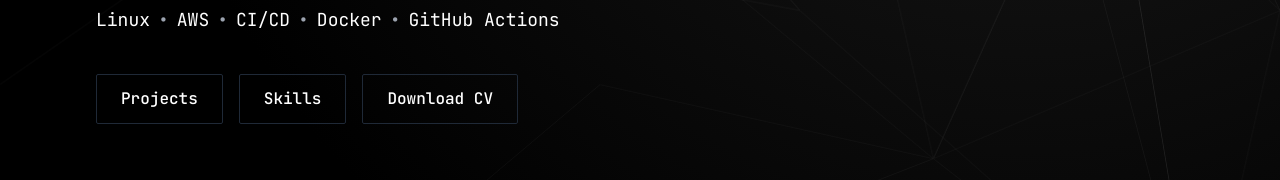
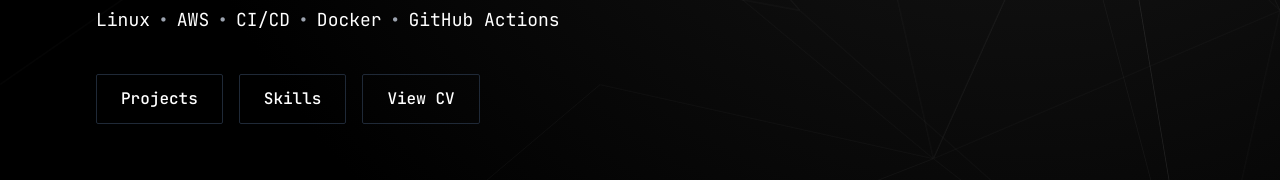
Before and after one commit to mejares-jamesmichael/kaelvxdev-web-space, a SvelteKit app: page / in a window 1280 px wide. Shown: the part 434-614 px from the top of the page. Built offline with nearby package versions, Linux system fonts and the light colour scheme; no server answers; the database is empty.

Commit message:
refactor(cv page): update cv button function in the hero section

```diff
--- a/src/routes/+page.svelte
+++ b/src/routes/+page.svelte
@@ -5,10 +5,12 @@
   import Skills from "$lib/components/Skills.svelte";
   import Certifications from "$lib/components/Certifications.svelte";
   import RecentNotes from "$lib/components/RecentNotes.svelte";
+  import CvViewer from "$lib/components/CvViewer.svelte";
   import type { PageData } from "./$types";
 
   let { data }: { data: PageData } = $props();
   let emailCopied = $state(false);
+  let cvOpen = $state(false);
 
   function copyEmail() {
     navigator.clipboard.writeText(config.email);
@@ -85,13 +87,9 @@
     <div class="mt-10 flex flex-wrap gap-4 text-base">
       <a href="#projects" class="btn text-white"> Projects </a>
       <a href="#skills" class="btn text-white"> Skills </a>
-      <a
-        href={config.cvPath}
-        download={config.cvPath.split("/").pop()}
-        class="btn text-white"
-      >
-        Download CV
-      </a>
+      <button onclick={() => (cvOpen = true)} class="btn text-white">
+        View CV
+      </button>
     </div>
   </main>
 
@@ -121,3 +119,5 @@
     </div>
   </footer>
 </div>
+
+<CvViewer bind:open={cvOpen} />
```
